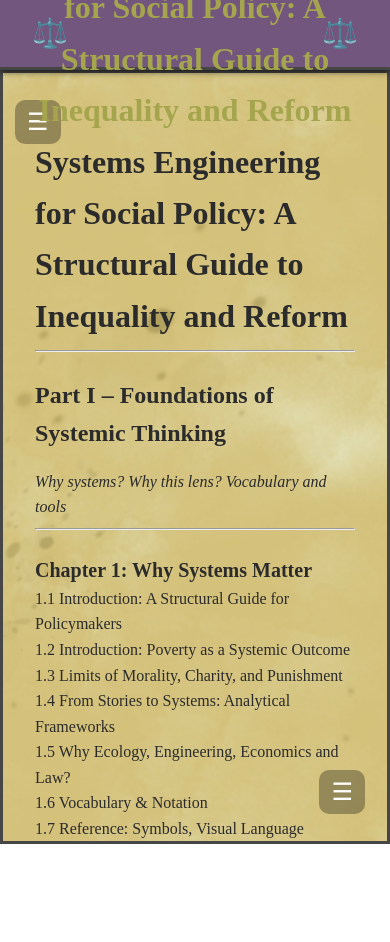
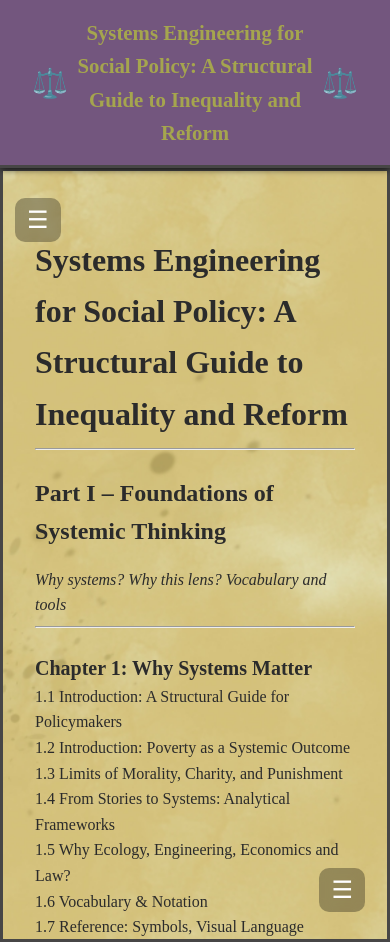
Before and after one commit to BrodyAcquilano/Systems, a React (Vite) app: page / in a window 390 px wide. Before the commit the page ends 844 px from the top, so only its background shows below. Built offline with nearby package versions, Linux system fonts and the light colour scheme; a web font is replaced by a local one.

Commit message:
Update Header.

```diff
--- a/src/styles/Header.css
+++ b/src/styles/Header.css
@@ -42,3 +42,17 @@
   pointer-events: none;
   user-select: text;
 }
+@media (max-width: 600px) {
+  .header {
+    height: auto;
+    padding: 1rem;
+  }
+
+  .title {
+    font-size: 1.3rem;
+    white-space: normal;
+    word-wrap: break-word;
+    padding: 0 3rem; /* leave room for the logos */
+    text-align: center;
+  }
+}
```
